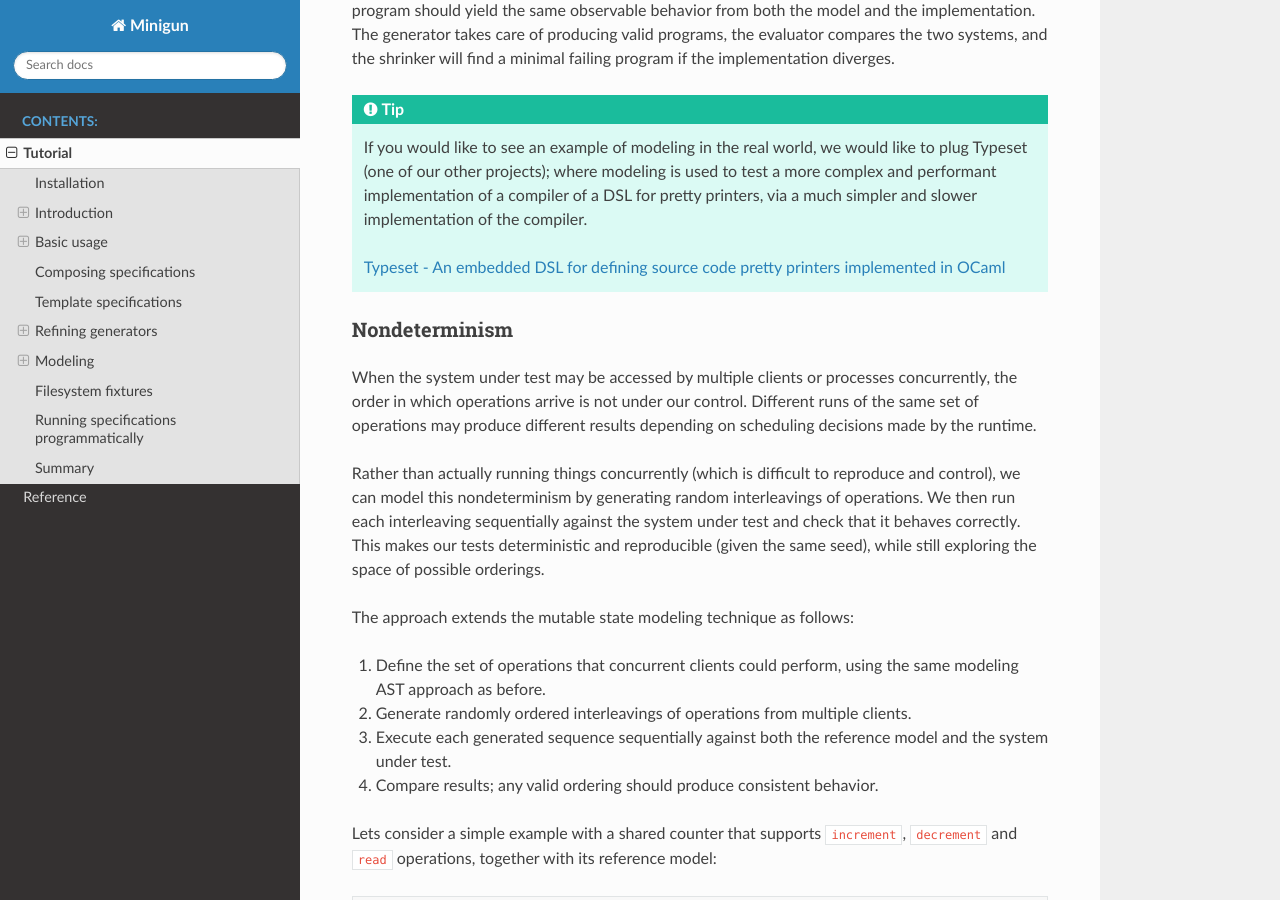
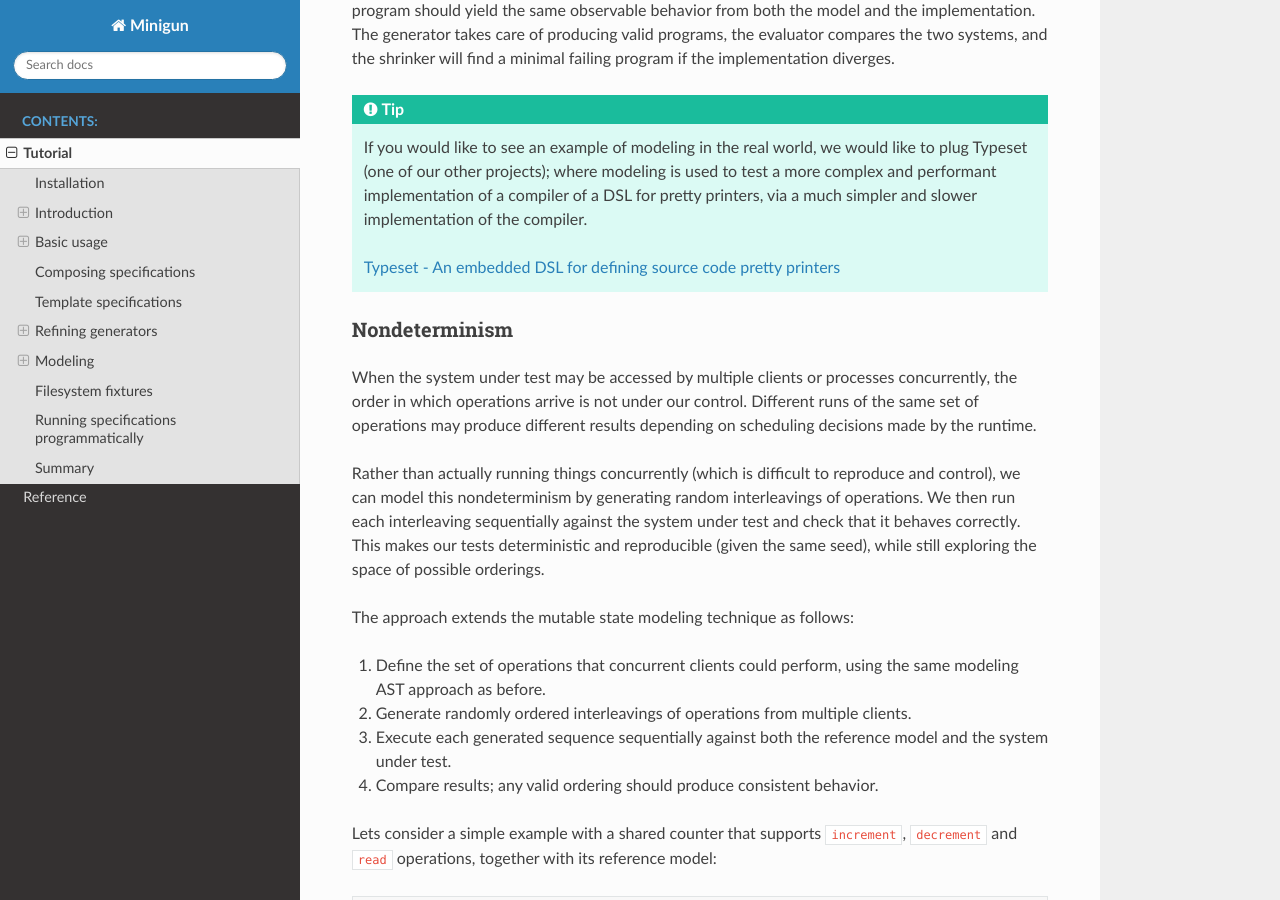
Before and after one commit to soren-n/minigun-py, a Sphinx documentation site: the page built from docs/readthedocs/source/tutorial.rst, in a window 1280 px wide and 900 px high, scrolled down 18350 px. Built offline with Sphinx 7.4.7 and the Read the Docs theme 3.1.0, drawn with Linux system fonts in a browser that asks for light colours.

Commit message:
docs: point the tutorial's Typeset link at typeset-py
The tip plugging Typeset as a modeling example linked the retired
OCaml repository; the project now lives in typeset-py.

Co-Authored-By: Claude Fable 5.1 <noreply@anthropic.com>
Claude-Session: https://claude.ai/code/session_01AitJi2UX36NDvsqDRD8Az6

```diff
--- a/docs/readthedocs/source/tutorial.rst
+++ b/docs/readthedocs/source/tutorial.rst
@@ -377,7 +377,7 @@ Notice how the property is expressed at a high level: we simply state that runni
 
     If you would like to see an example of modeling in the real world, we would like to plug Typeset (one of our other projects); where modeling is used to test a more complex and performant implementation of a compiler of a DSL for pretty printers, via a much simpler and slower implementation of the compiler.
 
-    `Typeset - An embedded DSL for defining source code pretty printers implemented in OCaml <https://github.com/soren-n/typeset-ocaml>`_
+    `Typeset - An embedded DSL for defining source code pretty printers <https://github.com/soren-n/typeset-py>`_
 
 Nondeterminism
 ^^^^^^^^^^^^^^
```
